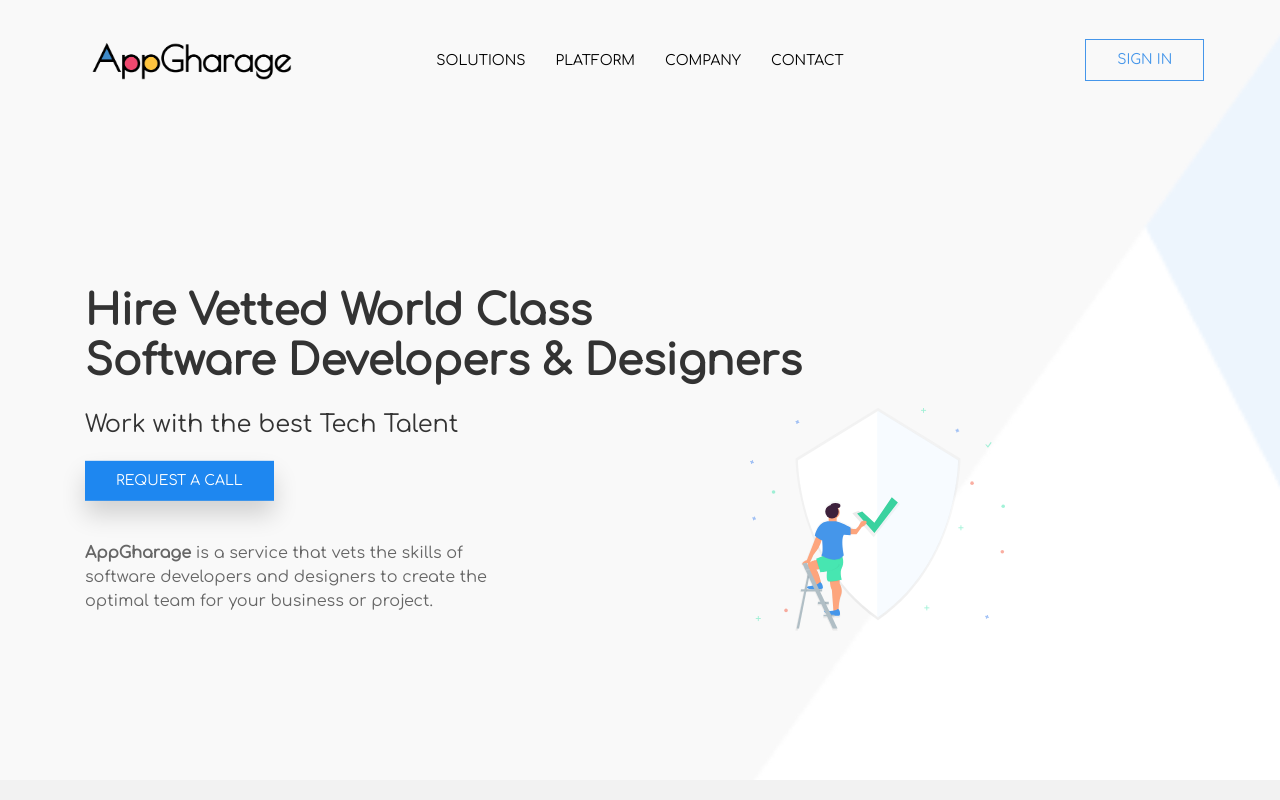
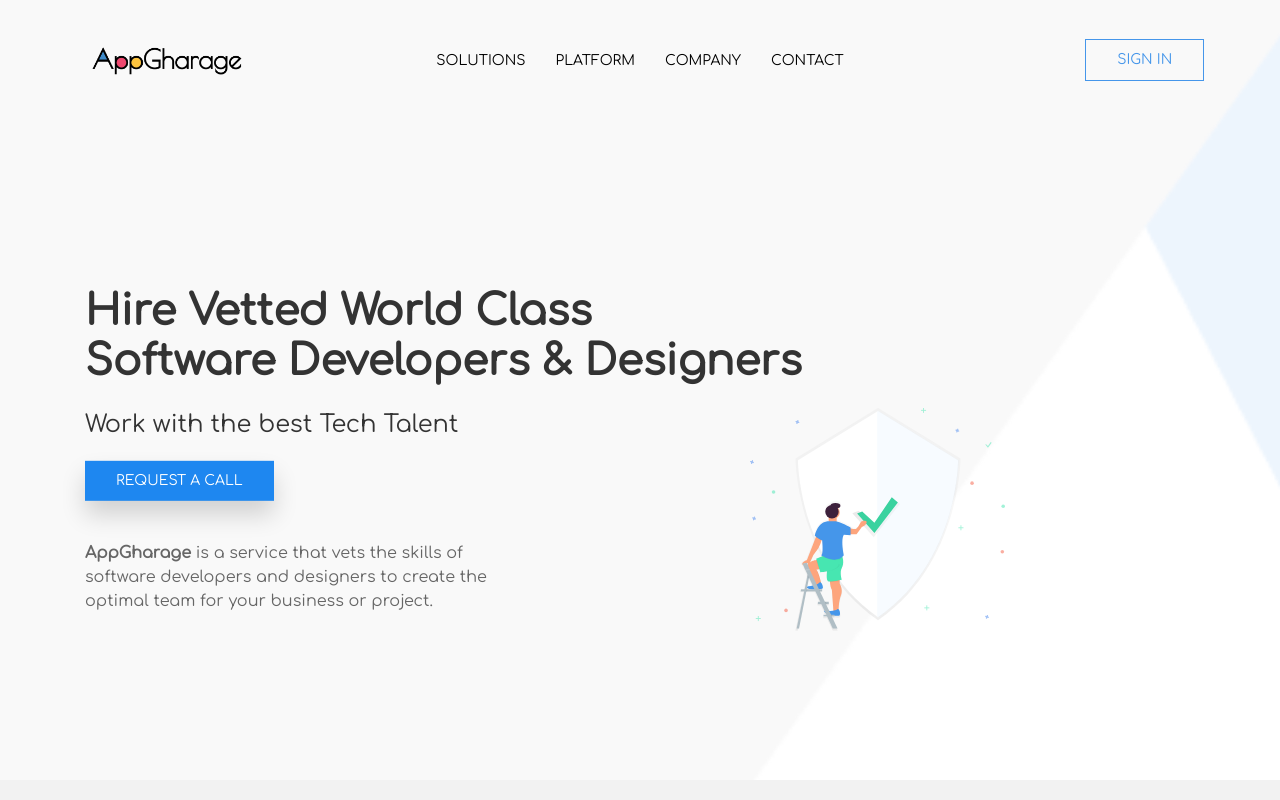
Before and after one commit to AppGharage/appgharage1.0, a plain HTML site: page index.html in a window 1280 px wide. Shown: the top 800 px of the page. Drawn offline with Linux system fonts and the light colour scheme.

Commit message:
Reduce logo size

```diff
--- a/assets/css/style.css
+++ b/assets/css/style.css
@@ -24,6 +24,9 @@ a {}
 span {}
 
 button {}
+.logo{
+    width: 150px !important;
+}
 
 .paddingtop {
     padding-top: 20px;
```
